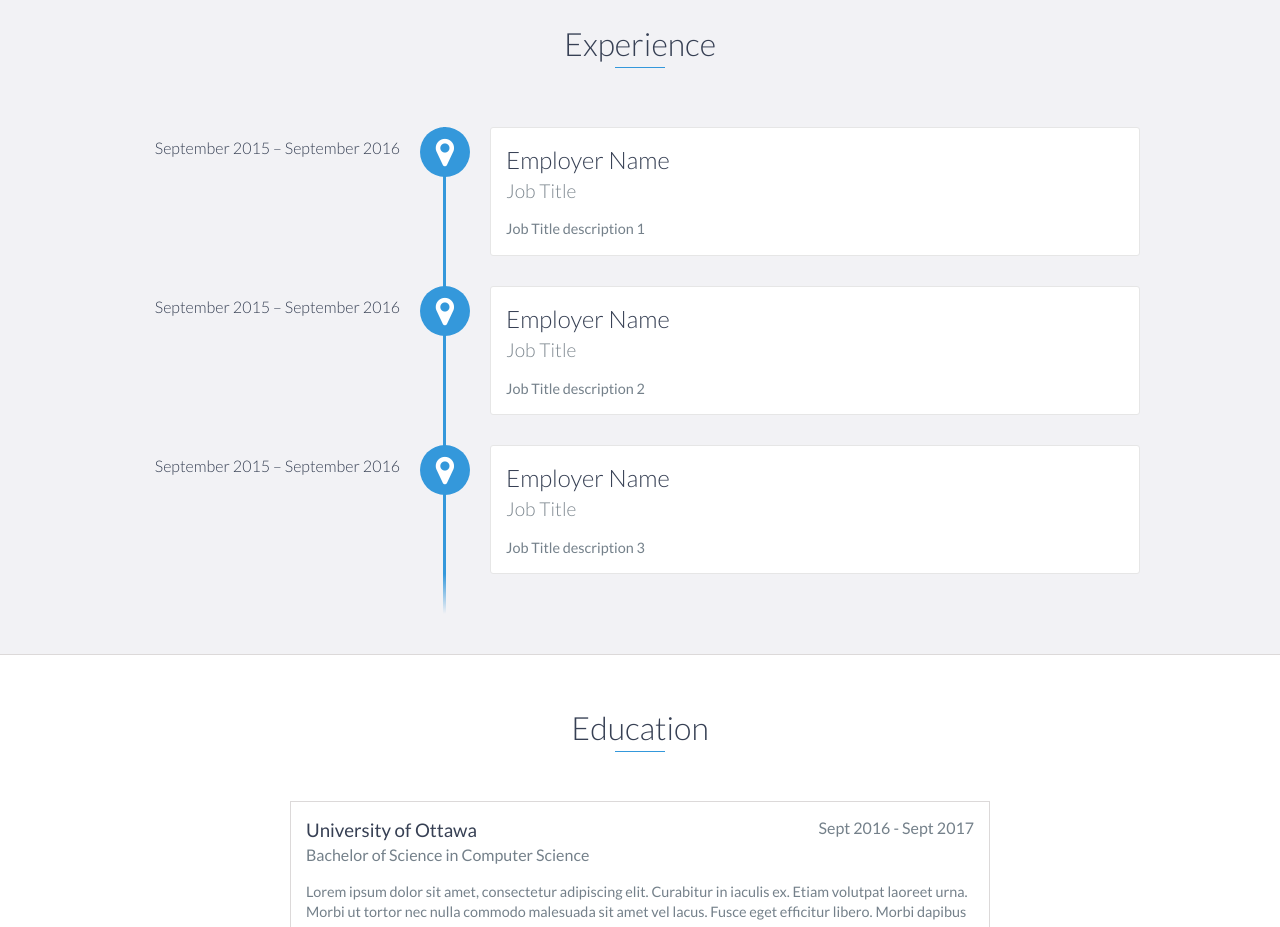
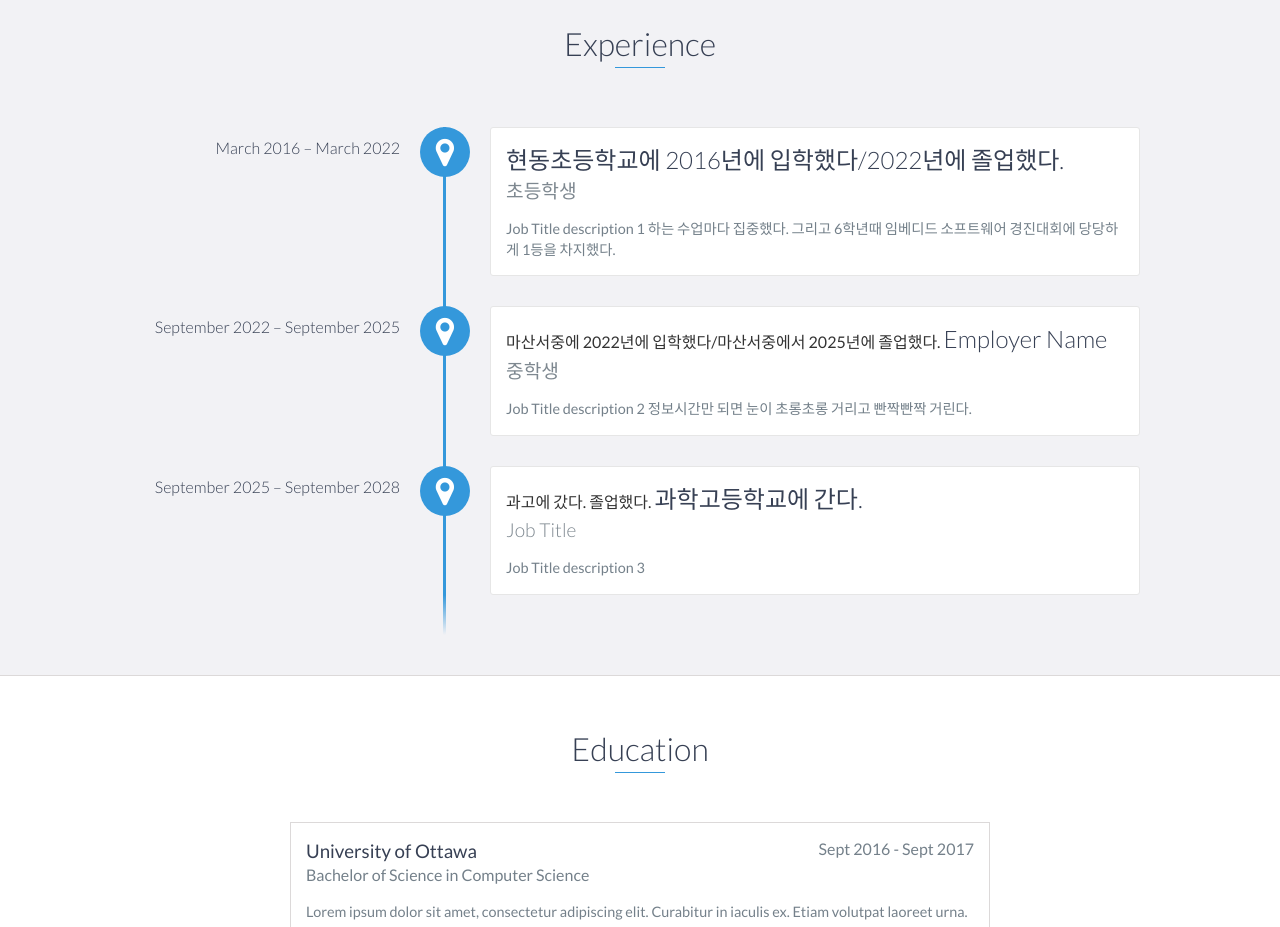
Before and after one commit to Kwonjiho/Kwonjiho.github.io, a website: page index.html in a window 1280 px wide. Shown: the part 1140-2067 px from the top of the page. Drawn offline with nearby package versions, Linux system fonts and the light colour scheme.

Commit message:
change dedsdsf

```diff
--- a/index.html
+++ b/index.html
@@ -92,29 +92,36 @@
     <div id="experience" class="background-alt">
         <h2 class="heading">Experience</h2>
         <div id="experience-timeline">
-            <div data-date="September 2015 – September 2016">
-                <h3>Employer Name</h3>
-                <h4>Job Title</h4>
+            <div data-date="March 2016 – March 2022">
+                <h3>현동초등학교에 2016년에 입학했다/2022년에 졸업했다.</h3>
+                <h4>초등학생</h4>
                 <p>
                     Job Title description 1
+                    하는 수업마다 집중했다.
+                    그리고 6학년때 임베디드 소프트웨어 경진대회에 당당하게 1등을 차지했다.
                 </p>
             </div>
 
-            <div data-date="September 2015 – September 2016">
+            <div data-date="September 2022 – September 2025">
+                마산서중에 2022년에 입학했다/마산서중에서 2025년에 졸업했다.
                 <h3>Employer Name</h3>
-                <h4>Job Title</h4>
+                <h4>중학생</h4>
                 <p>
                     Job Title description 2
+                    정보시간만 되면 눈이 초롱초롱 거리고 빤짝빤짝 거린다.
                 </p>
             </div>
 
-            <div data-date="September 2015 – September 2016">
-                <h3>Employer Name</h3>
+            <div data-date="September 2025 – September 2028">
+                과고에 갔다. 졸업했다.
+                <h3>과학고등학교에 간다.</h3>
                 <h4>Job Title</h4>
                 <p>
                     Job Title description 3
                 </p>
             </div>
+
+
         </div>
     </div>
     <!-- End #experience -->
```
